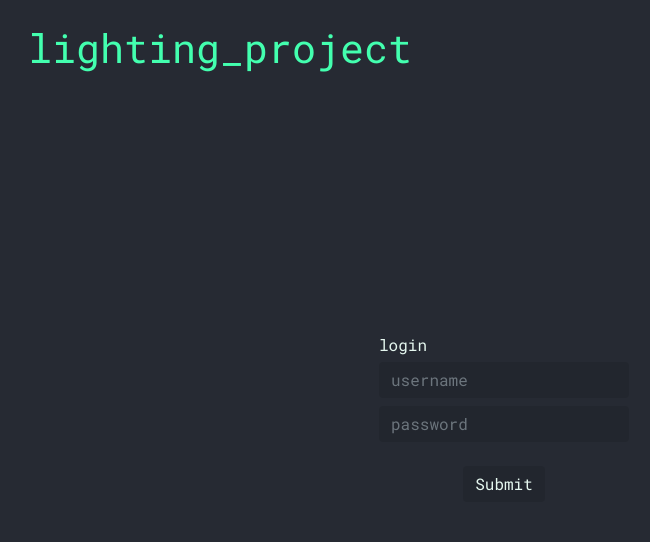
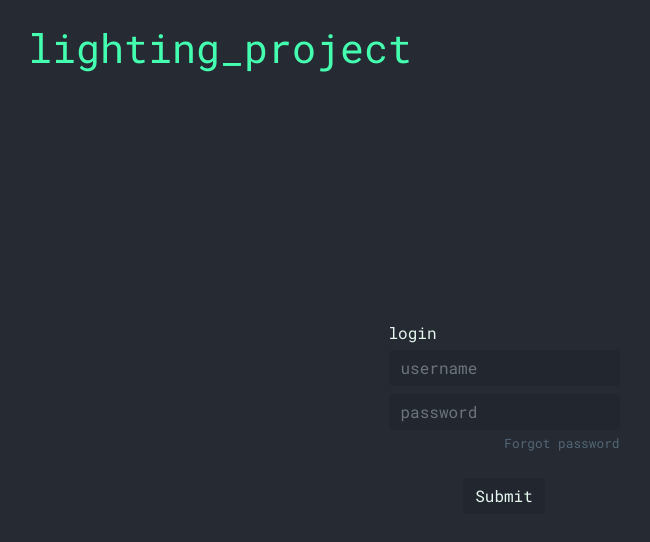
Before and after one commit to ZeeHatcher/lighting-project, a Flask app: page /login in a window 1280 px wide. Shown: the top 542 px of the page, without its empty margins (136-786 px from the left). Run offline with Flask 2, Linux system fonts and the light colour scheme; parts of the project's set-up code (start-up, migrations or seed data) failed here and were passed over; some libraries are stand-ins or nearby versions.

Commit message:
Added reset password functionality

```diff
--- a/web_app/app.py
+++ b/web_app/app.py
@@ -164,20 +164,21 @@ def login():
                 }
             )
 ##### Run this if "NEW_PASSWORD_REQUIRED" Challenge Posed #####
-#         chg = client.respond_to_auth_challenge(
-#             ClientId = CLIENT_ID,
-#             ChallengeName="NEW_PASSWORD_REQUIRED",
-#             ChallengeResponses={
-#                 "USERNAME":"username",
-#                 "NEW_PASSWORD": "password"
-#             },
-#             Session=response["Session"]
-#         )
+#             chg = client.respond_to_auth_challenge(
+#                 ClientId = CLIENT_ID,
+#                 ChallengeName="NEW_PASSWORD_REQUIRED",
+#                 ChallengeResponses={
+#                     "USERNAME":username,
+#                     "NEW_PASSWORD": "testing1"
+#                 },
+#                 Session=response["Session"]
+#             )
 
         except client.exceptions.NotAuthorizedException as e:
             abort(422)
 
         except Exception as e:
+            print(e)
             abort(400)
 
         access_token = response["AuthenticationResult"]["AccessToken"]
@@ -187,6 +188,66 @@ def login():
         res = { "status": 200, "message": "Successfully logged in", "redirect": url_for("index") }
 
         return jsonify(res)
+
+
+@app.route("/sendcode", methods=["POST"])
+def sendCode():
+    client = boto3.client("cognito-idp")
+#     print(request.form["username"])
+    try:
+        response = client.forgot_password(
+            ClientId = CLIENT_ID,
+            Username = request.form["username"]
+        )
+        print(response)
+
+    except client.exceptions.LimitExceededException as e:
+        print("Confirmation Code request limit reached")
+        res = { "status": 422, "message": "Confirmation code limit reached"}
+        return jsonify(res)
+#         abort(422)
+
+    except Exception as e:
+        print(e)
+
+    res = { "status": 200, "message": "Confirmation code sent"}
+    return jsonify(res)
+
+@app.route("/reset", methods=["POST"])
+def reset():
+    input_username = request.form["username"]
+    code = request.form["code"]
+    password = request.form["new-password"]
+
+#     username = "admin"
+#     password = "lighting-project"
+
+    client = boto3.client("cognito-idp")
+    try:
+        response = client.confirm_forgot_password(
+            ClientId = CLIENT_ID,
+            Username = input_username,
+            ConfirmationCode = code,
+            Password = password
+        )
+        print(response)
+
+    except client.exceptions.ExpiredCodeException as e:
+        print("Code Expired")
+        res = { "status": 422, "message": "Confirmation code expired"}
+        return jsonify(res)
+
+    except Exception as e:
+        print(e)
+        abort(400)
+
+#     access_token = response["AuthenticationResult"]["AccessToken"]
+#     session['access-token'] = access_token
+#     session['username'] = username
+
+    res = { "status": 200, "message": "Successfully logged in"}
+
+    return jsonify(res)
 
 @app.route("/logout", methods=["POST"])
 def logout():
--- a/web_app/templates/login.html
+++ b/web_app/templates/login.html
@@ -25,9 +25,9 @@
         <header>
           <h1>lighting_project</h1>
         </header>
-
         <main class="d-flex justify-content-center align-items-center" style="height: 90%;">
-          <div id="section-login">
+			<div id="sections">
+			  <div id="section-login" style="display: block;">
 				<h6 class="text-lit">login</h6>
 
 				<form id="form-login" action="" class="needs-validation" novalidate>
@@ -38,15 +38,54 @@
 					</div>
 				  </div>
 
-              <div class="form-row mb-4">
+				  <div class="form-row">
 					<input id="input-password" type="password" class="form-control" name="password" placeholder="password" required>
 					<div class="invalid-feedback">
 					  Please enter a password.
 					</div>
 				  </div>
 
+				  <div class="text-end mb-4">
+					<a id="forgot" class="btn btn-text btn-alert fs-7 ms-1 text-end">Forgot password</a>
+				  </div>
+
 				  <button class="d-block btn btn-primary m-auto" type="submit">Submit</button>
 				</form>
+			  </div>
+
+			  <div id="section-reset" style="display: none;">
+				<h6 class="text-lit">Reset Password</h6>
+
+				<form id="form-reset" action="" class="needs-validation" novalidate>
+				  <div class="form-row mb-2">
+
+					<input id="input-forgot-username" type="text" class="form-control" name="input-forgot-username" placeholder="username" required>
+
+					<div class="invalid-feedback">
+					  Please enter a username.
+					</div>
+					<div class="text-end">
+					<a id="send-code" class="btn btn-text btn-alert fs-7 ms-1 text-end">Send confirmation code</a>
+					</div>
+				  </div>
+
+				  <div class="form-row mb-2">
+					<input id="input-code" type="text" class="form-control" name="code" placeholder="Confirmation Code" required>
+					<div class="invalid-feedback">
+					  Please enter given confirmation code.
+					</div>
+				  </div>
+
+				  <div class="form-row mb-4">
+					<input id="input-new-password" type="password" class="form-control" name="new-password" placeholder="password" required>
+					<div class="invalid-feedback">
+					  Please enter a new password.
+					</div>
+				  </div>
+
+				  <button class="d-block btn btn-primary m-auto" type="submit">Submit</button>
+				</form>
+			  </div>
 			</div>
         </main>
       </div>
@@ -56,6 +95,8 @@
     <script src="https://code.jquery.com/ui/1.12.1/jquery-ui.min.js" integrity="sha256-VazP97ZCwtekAsvgPBSUwPFKdrwD3unUfSGVYrahUqU=" crossorigin="anonymous"></script>
     <script>
       $(document).ready(function() {
+	  const DURATION = 200;
+
         var validation = Array.prototype.filter.call($("#form-login"), function(form) {
           form.addEventListener('submit', function(event) {
             event.preventDefault();
@@ -74,6 +115,27 @@
           }, false);
         });
 
+
+	var reset_validation = Array.prototype.filter.call($("#form-reset"), function(form) {
+          form.addEventListener('submit', function(event) {
+            event.preventDefault();
+            event.stopPropagation();
+
+            form.classList.add('was-validated');
+
+            if (form.checkValidity() === true) {
+	      let frg_username = $("#input-forgot-username").val();
+              let code = $("#input-code").val();
+              let password = $("#input-new-password").val();
+
+              reset(frg_username,code, password);
+            }
+
+            return false;
+          }, false);
+        });
+
+
 		function login(username,password){
 			  $.ajax({
 				url: "/login",
@@ -87,6 +149,69 @@
 				}
 			});
 		}
+
+		function reset(frg_username,code, password){
+			$.ajax({
+				url: "/reset",
+				method: "POST",
+				data: {"username":frg_username, "code": code, "new-password": password },
+				success: function (res) {
+				    if(res["status"] ==200){
+					toggleSection();
+				    }else{
+					alert(res["message"]);
+				    }
+				},
+				error: function (err) {
+				  alert("Something went wrong on the server...");
+				}
+			});
+		}
+
+		function sendCode(){
+		    let username = $("#input-forgot-username").val();
+		    if(username){
+			$.ajax({
+				    url: "/sendcode",
+				    method: "POST",
+				    data: { "username": username},
+				    success: function (res) {
+				      alert(res.message);
+				    },
+				    error: function (err) {
+					alert(err);
+					console.log(err);
+				      alert("Something went wrong on the server...");
+				    }
+			    });
+		    }else{
+			alert("Please enter a username for receiving confirmation code");
+		    }
+		}
+
+		function toggleSection(){
+			let prev = $("#sections > div").filter(function () {
+				return $(this).css("display") == "block";
+			});
+
+			let now = $("#sections > div").filter(function () {
+				return $(this).css("display") == "none";
+			});
+
+			prev.fadeOut(DURATION, function() {
+			    now.fadeIn(DURATION);
+			});
+
+			<!-- prev.fadeOut(DURATION); -->
+
+			<!-- let now = $("#sections > div").filter(function () { -->
+				<!-- return $(this).css("display") == "none"; -->
+			<!-- }); -->
+			<!-- now.fadeIn(DURATION); -->
+		}
+
+		$(document).on("click", "#forgot", toggleSection);
+		$(document).on("click", "#send-code", sendCode);
       });
     </script>
   </body>
```
Lines whose indentation alone changed are shown as unchanged.
